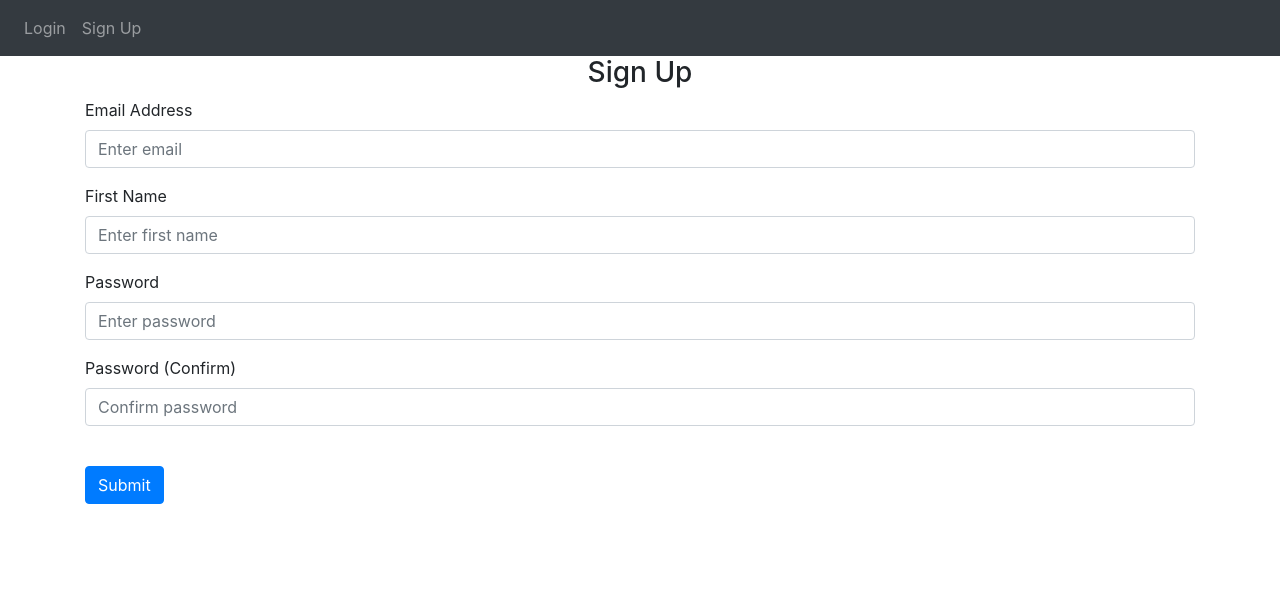
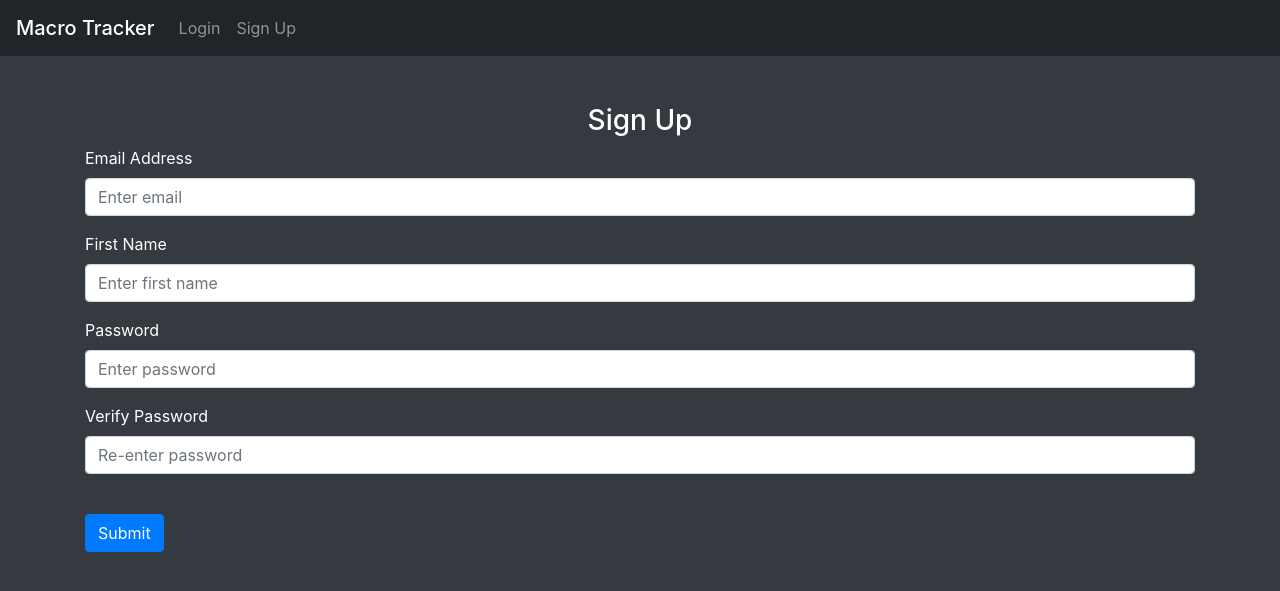
Before and after one commit to tejanallagorla/macro-tracker-web, a Flask app: page /sign-up in a window 1280 px wide. Shown: the top 591 px of the page. Run offline with Flask 3, Linux system fonts and the light colour scheme; some libraries are stand-ins or nearby versions.

Commit message:
Changed the theme of the website to dark

```diff
--- a/website/templates/base.html
+++ b/website/templates/base.html
@@ -1,5 +1,5 @@
 <!DOCTYPE html>
-<html>
+<html class="bg-dark">
     <head>
         <meta charset="utf-8">
         <meta name="viewport" content="width=device-width, initial-scale=1">
@@ -14,11 +14,11 @@
             href="https://stackpath.bootstrapcdn.com/font-awesome/4.7.0/css/font-awesome.min.css"
             crossorigin="anonymous"
         />
-
         <title>{% block title %}Home{% endblock %}</title>
     </head>
-    <body>
-        <nav class="navbar navbar-expand-lg navbar-dark bg-dark">
+    <body class="bg-dark text-white">
+        <nav class="navbar navbar-expand-lg navbar-dark" style="background-color: #212529;">
+            <span class="navbar-brand mb-0 h1">Macro Tracker</span>
             <button
                 class="navbar-toggler"
                 type="button"
@@ -39,7 +39,6 @@
                 </div>
             </div>
         </nav>
-
         {% with messages = get_flashed_messages(with_categories=true) %}
         {% if messages %}
             {% for category, message in messages %}
@@ -61,8 +60,9 @@
             {% endfor %}
         {% endif %}
         {% endwith %}
-
         <div class="container">
+            <br />
+            <br />
             {% block content %}
             {% endblock %}
         </div>
--- a/website/templates/sign_up.html
+++ b/website/templates/sign_up.html
@@ -36,13 +36,13 @@
         >
     </div>
     <div class="form-group">
-        <label for="password2">Password (Confirm)</label>
+        <label for="password2">Verify Password</label>
         <input
             type="password"
             class="form-control"
             id="password2"
             name="password2"
-            placeholder="Confirm password"
+            placeholder="Re-enter password"
         >
     </div>
     <br />
```
Lines whose indentation alone changed are shown as unchanged.
